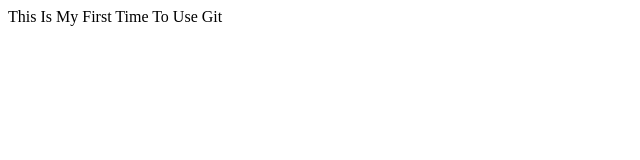
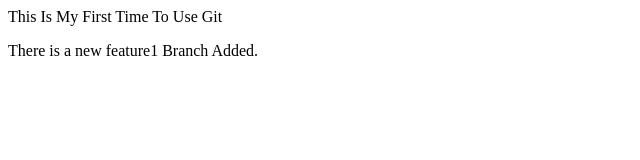
Before and after one commit to Devnex-13/LocalRepo, a plain HTML site: page index.html in a window 1280 px wide. Shown: the whole page, without its empty margins (0-640 px from the left). Drawn offline with Linux system fonts and the light colour scheme.

Commit message:
Add New Branch(feature1)

```diff
--- a/index.html
+++ b/index.html
@@ -1 +1,2 @@
 <p> This Is My First Time To Use Git</p>
+<p> There is a new feature1 Branch Added.</p>
```
